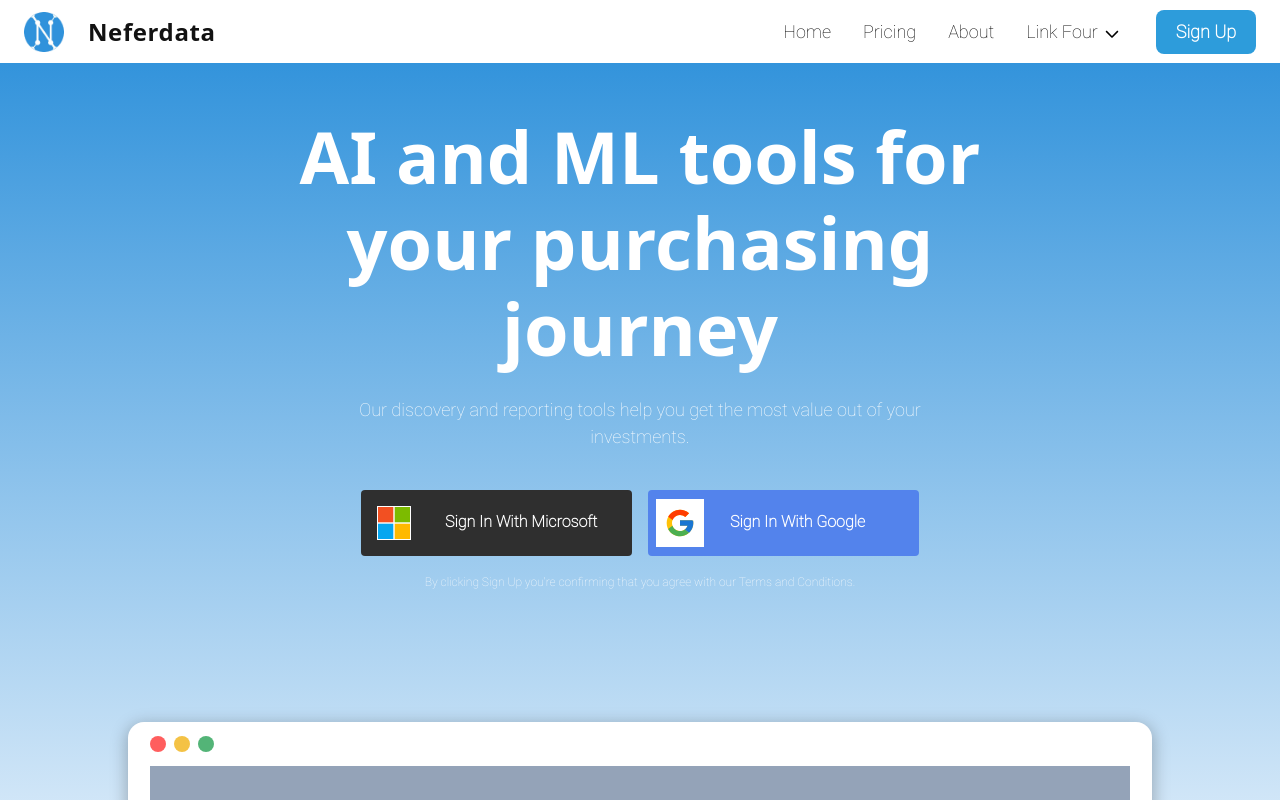
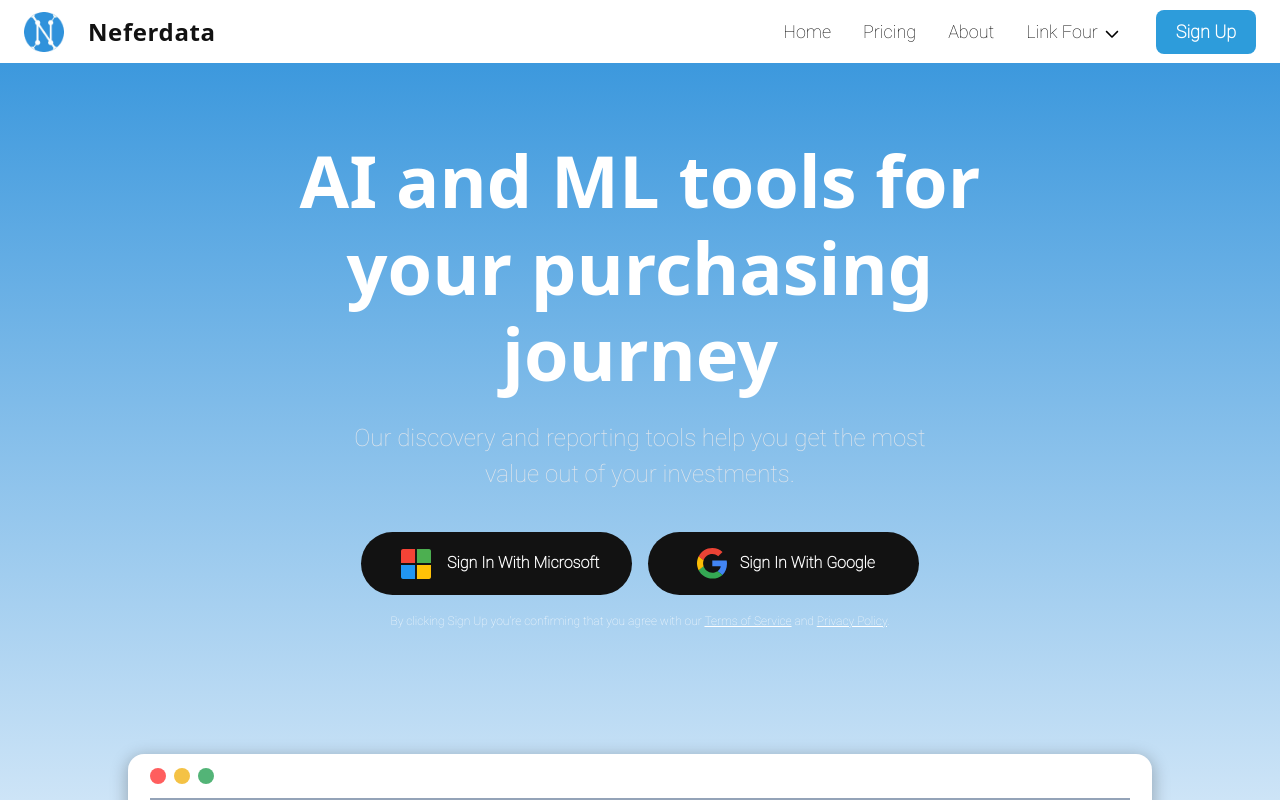
Before and after one commit to Hamdysaad20/NeferData_LandingPages, a React (Vite) app: page / in a window 1280 px wide. Shown: the top 800 px of the page. Built offline with nearby package versions, Linux system fonts and the light colour scheme; grey boxes are pictures that could not be loaded.

Commit message:
Update button styles and add Microsoft and Google icons to Hero component

```diff
--- a/src/Components/Button/SecondaryButton.jsx
+++ b/src/Components/Button/SecondaryButton.jsx
@@ -7,8 +7,8 @@
 
   // Determine button background base on 'theme' prop
   const backgroundColors = {
-    dark: 'bg-dark-1',
-    primary: 'bg-[#5383EC]',
+    dark: 'bg-[#121212]',
+    primary: 'bg-[#121212]',
     default: 'bg-white'
   };
 
@@ -18,12 +18,13 @@
   return (
     <button
       onClick={onClick}
-      className={`text-center font-bold capitalize text-white flex justify-start gap-[26px] max-lg:gap-[20px] p-2 items-center text-[16px] max-lg:text-[14px] w-[271px] max-lg:w-[261px] box-border rounded-[4px] ${bg} hover:bg-opacity-80 bg-opacity-100 transition-all`}
+      className={`text-center font-bold capitalize py-4 text-white grid place-items-center  max-lg:gap-[20px] p-2 items-center text-[16px] max-lg:text-[14px] w-[271px] max-lg:w-[261px] box-border rounded-full ${bg} hover:bg-opacity-80 bg-opacity-100 transition-all`}
     >
-      <span className="aspect-square flex justify-center items-center">
+      <span className="grid grid-cols-4 gap-2 place-items-center">
         <Icon />
+        <span className='col-span-3'>{title}</span>
       </span>
-      <span>{title}</span>
+
     </button>
   );
 };
--- a/src/Components/Hero/Hero.jsx
+++ b/src/Components/Hero/Hero.jsx
@@ -1,35 +1,53 @@
-// Import the necessary dependencies
-import React from 'react';
 import PropTypes from 'prop-types';
 import SecondaryButton from "../Button/SecondaryButton";
-import { FcGoogle } from "react-icons/fc";
 import videoSrc from '../../assets/Videos/video1.mp4';
 import Video from '../Video/Video';
 
-// Function to display the Google icon
 const GoogleIcon = () => (
-  <span className='w-full max-lg:w-10 aspect-square box-border bg-white flex justify-center items-center text-[2rem] p-2 max-lg:py-0'>
-    <FcGoogle />
-  </span>
+   <svg
+  className="w-[30px] rounded-sm"
+  xmlns="http://www.w3.org/2000/svg"
+  preserveAspectRatio="xMidYMid"
+  viewBox="0 0 256 262"
+  id="google"
+>
+  <path
+    fill="#4285F4"
+    d="M255.878 133.451c0-10.734-.871-18.567-2.756-26.69H130.55v48.448h71.947c-1.45 12.04-9.283 30.172-26.69 42.356l-.244 1.622 38.755 30.023 2.685.268c24.659-22.774 38.875-56.282 38.875-96.027"
+  />
+  <path
+    fill="#34A853"
+    d="M130.55 261.1c35.248 0 64.839-11.605 86.453-31.622l-41.196-31.913c-11.024 7.688-25.82 13.055-45.257 13.055-34.523 0-63.824-22.773-74.269-54.25l-1.531.13-40.298 31.187-.527 1.465C35.393 231.798 79.49 261.1 130.55 261.1"
+  />
+  <path
+    fill="#FBBC05"
+    d="M56.281 156.37c-2.756-8.123-4.351-16.827-4.351-25.82 0-8.994 1.595-17.697 4.206-25.82l-.073-1.73L15.26 71.312l-1.335.635C5.077 89.644 0 109.517 0 130.55s5.077 40.905 13.925 58.602l42.356-32.782"
+  />
+  <path
+    fill="#EB4335"
+    d="M130.55 50.479c24.514 0 41.05 10.589 50.479 19.438l36.844-35.974C195.245 12.91 165.798 0 130.55 0 79.49 0 35.393 29.301 13.925 71.947l42.211 32.783c10.59-31.477 39.891-54.251 74.414-54.251"
+  />
+</svg>
+
 );
 
 // Function to display the Microsoft icon
 const MicrosoftIcon = () => (
-  <span className='w-full max-lg:w-10 aspect-square box-border flex justify-center items-center text-[2rem] p-2 max-lg:py-0'>
-    <span className="bg-white flex justify-center items-center p-px">
-      <svg xmlns="http://www.w3.org/2000/svg" aria-hidden="true" role="img" width="32px" viewBox="0 0 23 23">
-        <path fill="#F25022" d="M0 0h11v11H0z" /> {/* Red square */}
-        <path fill="#7CBB00" d="M12 0h11v11H12z" /> {/* Green square */}
-        <path fill="#05A6F0" d="M0 12h11v11H0z" /> {/* Blue square */}
-        <path fill="#FFB900" d="M12 12h11v11H12z" /> {/* Yellow square */}
-      </svg>
-    </span>
-  </span>
+
+<svg
+ className="w-[30px] rounded-sm"
+xmlns="http://www.w3.org/2000/svg" viewBox="0 0 16 16" id="microsoft">
+  <path fill="#4CAF50" d="M8.5 7.5H16v-7a.5.5 0 0 0-.5-.5h-7v7.5z" />
+  <path fill="#F44336" d="M7.5 7.5V0h-7a.5.5 0 0 0-.5.5v7h7.5z" />
+  <path fill="#2196F3" d="M7.5 8.5H0v7a.5.5 0 0 0 .5.5h7V8.5z" />
+  <path fill="#FFC107" d="M8.5 8.5V16h7a.5.5 0 0 0 .5-.5v-7H8.5z" />
+</svg>
+
 );
 
 // Main Hero component
 const Hero = () => (
-  <header className="mt-12 bg-gradient-to-b from-[#3092DB] to-[#FBFCFF] flex flex-col items-center font-roboto">
+  <header className="pt-20 bg-gradient-to-b from-[#3092DB] to-[#FBFCFF] flex flex-col items-center font-roboto">
     {/* Hero content wrapper */}
     <div className="w-[90%]  max-md:w-[95%] max-sm:w-full  box-border px-2 lg:px-16 py-28 m-16 h-[482px] flex flex-col justify-center items-center gap-6">
       {/* Hero Texts */}
@@ -39,8 +57,9 @@
         className="text-3xl md:text-7xl font-bold leading-120%">
           AI and ML tools for your purchasing journey
         </h1>
-        <p className="text-[18px] max-lg:text-[14px] max-mg:text-[12px] box-border px-[76px] max-lg:px-28 max-md:px-0 leading-[150%]">
+        <p className="text-[24px] max-lg:text-[20px] max-mg:text-[18px] box-border px-[76px] max-lg:px-28 max-md:px-0 leading-[150%] text-gray-200">
           Our discovery and reporting tools help you get the most value out of your investments.
+
         </p>
       </div>
       {/* Sign In buttons */}
@@ -50,7 +69,7 @@
           <SecondaryButton onClick={null} theme='primary' Icon={GoogleIcon} title='Sign in with Google' />
         </div>
         <p className='text-white text-[12px] max-lg:text-[10px] text-center'>
-          By clicking Sign Up you're confirming that you agree with our Terms and Conditions.
+          By clicking Sign Up you're confirming that you agree with our <span className='underline'>Terms of Service</span> and <span  className='underline'>Privacy Policy</span>.
         </p>
       </div>
     </div>
```
